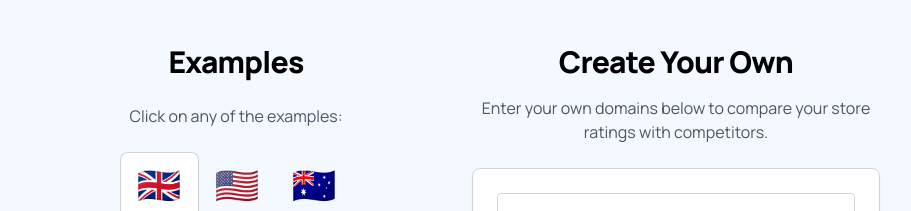
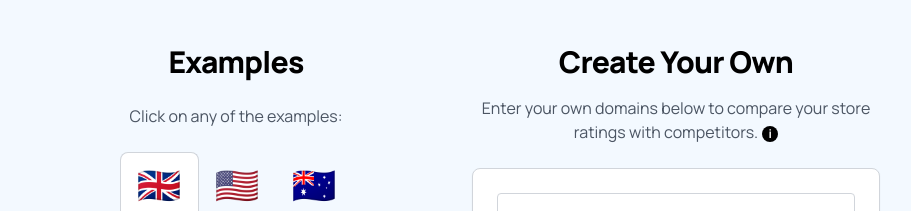
Before and after one commit to carlhendy/tsq-compartpr, a Next.js app: page / in a window 1280 px wide. Shown: the part 840-1051 px from the top of the page, without its empty margins (184-1095 px from the left). Built offline with nearby package versions, Linux system fonts and the light colour scheme.

Commit message:
Add tooltip with info icon for domain input clarification

```diff
--- a/app/page.tsx
+++ b/app/page.tsx
@@ -745,6 +745,13 @@ export default function Page() {
               </h2>
               <p className="text-gray-600 text-sm sm:text-base mb-6">
                 Enter your own domains below to compare your store ratings with competitors.
+                <span className="relative group ml-1">
+                  <span className="inline-flex items-center justify-center w-4 h-4 bg-black text-white text-xs font-bold rounded-full cursor-help">i</span>
+                  <div className="absolute bottom-full left-1/2 transform -translate-x-1/2 mb-2 px-3 py-2 bg-gray-900 text-white text-xs rounded-lg opacity-0 group-hover:opacity-100 transition-opacity duration-200 pointer-events-none w-64 z-10">
+                    Only enter websites that are online stores or ecommerce sites. Google does not provide scores for non-transactional websites.
+                    <div className="absolute top-full left-1/2 transform -translate-x-1/2 border-4 border-transparent border-t-gray-900"></div>
+                  </div>
+                </span>
               </p>
               <div className="bg-white p-4 sm:p-6 border border-gray-300 rounded-lg shadow-sm">
                 <div className="space-y-3 mb-4">
```
